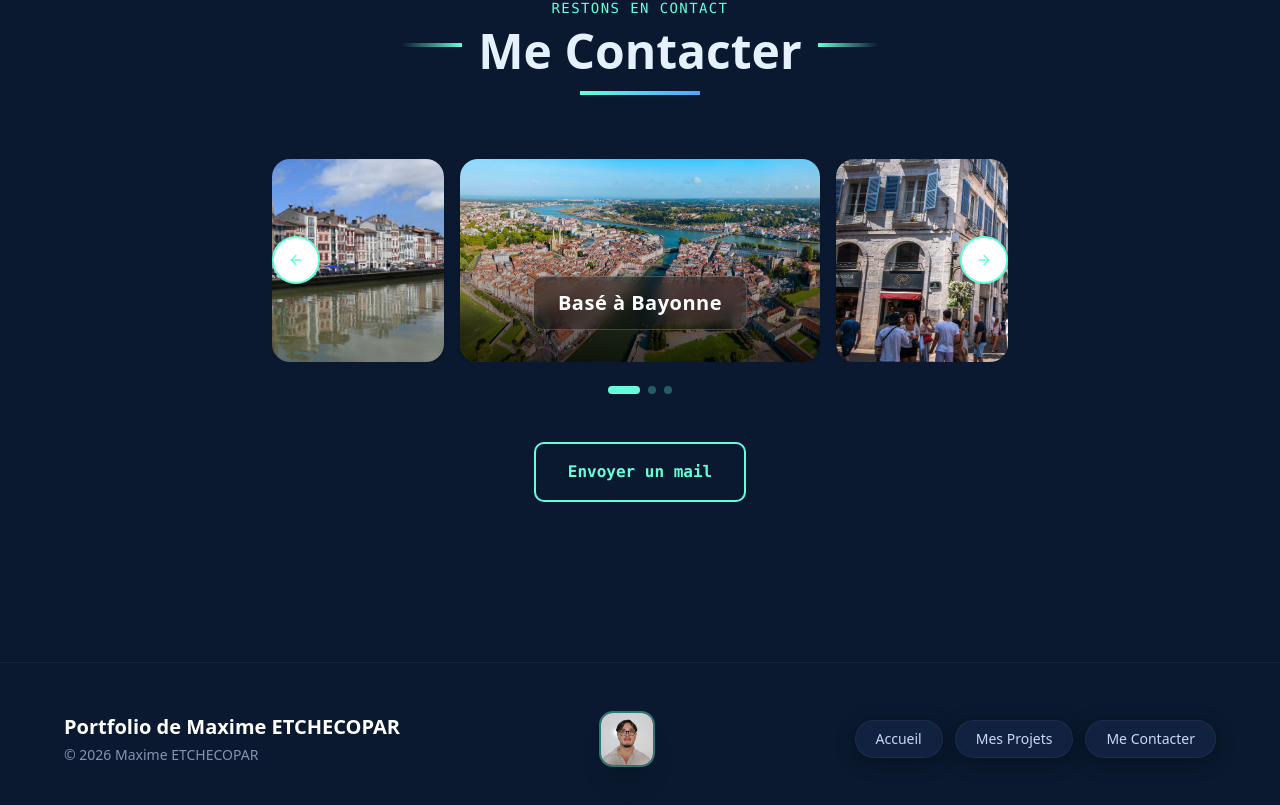
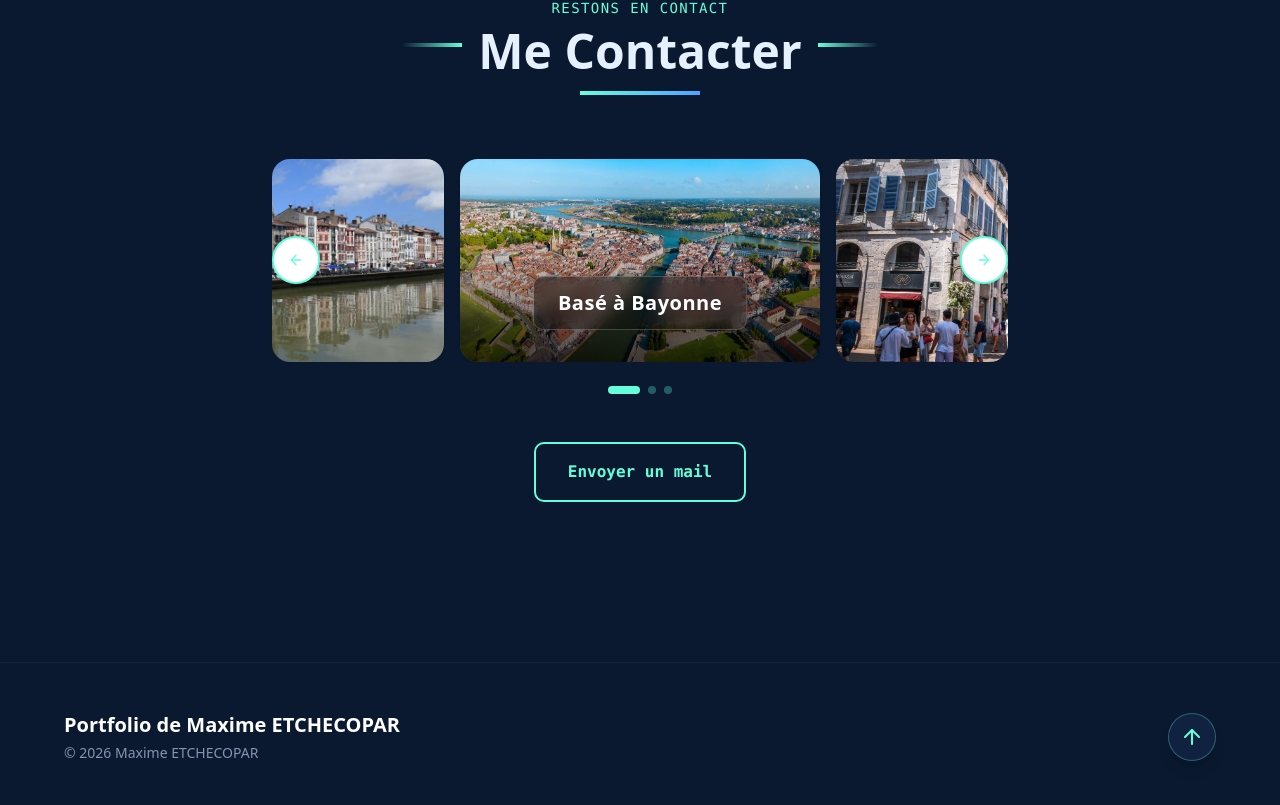
Before and after one commit to MaximeETCHECOPAR/portfolio-maxime, a React (Vite) app: page / in a window 1280 px wide. Shown: the part 3440-4245 px from the top of the page. Built offline with nearby package versions, Linux system fonts and the light colour scheme; no server answers.

Commit message:
suppression des boutons de redirections du footer et ajout d'un bouton "retour en haut"

```diff
--- a/src/component/Footer.jsx
+++ b/src/component/Footer.jsx
@@ -1,12 +1,21 @@
 import React, { useState, useContext } from 'react';
 import { motion, AnimatePresence } from 'framer-motion';
 import { LanguageContext } from '../context/LanguageContext';
+import { ArrowUp } from 'lucide-react'; // Import de l'icône
 
 export default function Footer() {
   const { t } = useContext(LanguageContext);
   const [showTooltip, setShowTooltip] = useState(false);
+
+  const scrollToTop = () => {
+    window.scrollTo({
+      top: 0,
+      behavior: 'smooth',
+    });
+  };
+
   return (
-    <footer className="w-full py-12 px-6 border-t border-white/5 bg-[#0a192f] mt-20">
+    <footer className="w-full py-12 px-6 border-t border-white/5 bg-[#0a192f] mt-20 relative overflow-visible">
       <div className="max-w-6xl mx-auto flex flex-col md:flex-row items-center justify-between gap-8">
 
         {/* Partie Gauche : Copyright */}
@@ -17,40 +26,19 @@ export default function Footer() {
           </p>
         </div>
 
-        {/* Partie Centrale : Photo avec Info-bulle dynamique */}
-        <div className="relative">
-          {/* Photo de profil miniature */}
-          <motion.div
-            onMouseEnter={() => setShowTooltip(true)}
-            onMouseLeave={() => setShowTooltip(false)}
-            whileHover={{ scale: 1.05 }}
-            className="w-14 h-14 rounded-xl overflow-hidden border-2 border-[#64ffda]/40 shadow-xl cursor-pointer transition-all hover:border-[#64ffda] hover:shadow-[0_0_20px_rgba(100,255,218,0.3)]"
+        {/*Le bouton de retour en haut*/}
+        <div className="flex items-center justify-right">
+          <motion.button
+            onClick={scrollToTop}
+            whileHover={{ y: -5, scale: 1.1 }}
+            whileTap={{ scale: 0.9 }}
+            className="group relative flex flex-col items-center gap-2"
           >
-            <img
-              src="/portfolio-maxime/cv_maxime_photo.jpg"
-              alt="Maxime"
-              className="w-full h-full object-cover"
-            />
-          </motion.div>
+            <div className="w-12 h-12 rounded-full bg-[#112240] border border-[#64ffda]/30 flex items-center justify-center text-[#64ffda] shadow-lg group-hover:border-[#64ffda] group-hover:shadow-[0_0_15px_rgba(100,255,218,0.2)] transition-all">
+              <ArrowUp size={24} />
+            </div>
+          </motion.button>
         </div>
-
-        {/* Partie Droite : Navigation Navigation */}
-        <nav className="flex items-center gap-3">
-          {[
-            { key: 'footerHome', href: '#' },
-            { key: 'myProjects', href: '#projects' },
-            { key: 'contactMe', href: '#contact' }
-          ].map((item) => (
-            <a
-              key={item.key}
-              href={item.href}
-              className="px-5 py-2 bg-[#112240] text-[#ccd6f6] text-sm font-medium rounded-full border border-white/5 hover:bg-[#233554] hover:text-[#64ffda] transition-all shadow-[0_4px_20px_rgba(0,0,0,0.3)]"
-            >
-              {t(item.key)}
-            </a>
-          ))}
-        </nav>
-
       </div>
     </footer>
   );
```
